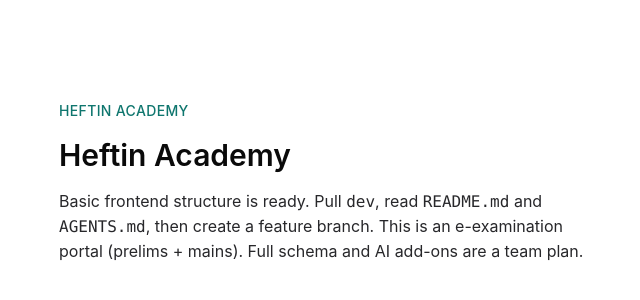
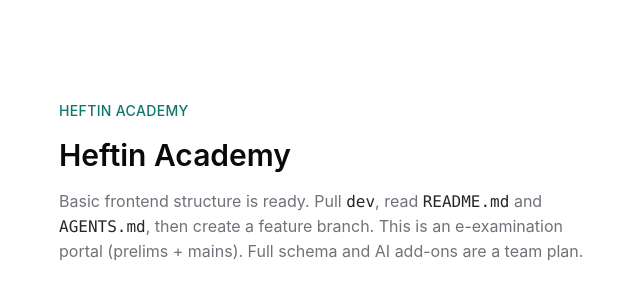
Before and after one commit to nehal1222/HeftinFront-end, a React (Vite) app: page / in a window 1280 px wide. Shown: the part 218-518 px from the top of the page, without its empty margins (317-957 px from the left). Built offline with nearby package versions, Linux system fonts and the light colour scheme.

Commit message:
fix: add missing UI theme tokens

```diff
--- a/src/index.css
+++ b/src/index.css
@@ -6,7 +6,7 @@
 */
 
 @theme {
-   --font-sans: "Inter", "Segoe UI", "Helvetica Neue", Arial, sans-serif;
+  --font-sans: "Inter", "Segoe UI", "Helvetica Neue", Arial, sans-serif;
 
   --color-primary: #0f766e;
   --color-primary-foreground: #ffffff;
@@ -19,6 +19,13 @@
 
   --color-foreground: #27272a;
   --color-foreground-strong: #0a0a0a;
+
+  --color-border: #e4e4e7;
+  --color-surface: #ffffff;
+  --color-surface-elevated: #ffffff;
+  --color-muted: #71717a;
+  --color-ring: #0f766e;
+  --color-card: #ffffff;
 }
 
 html,
```
